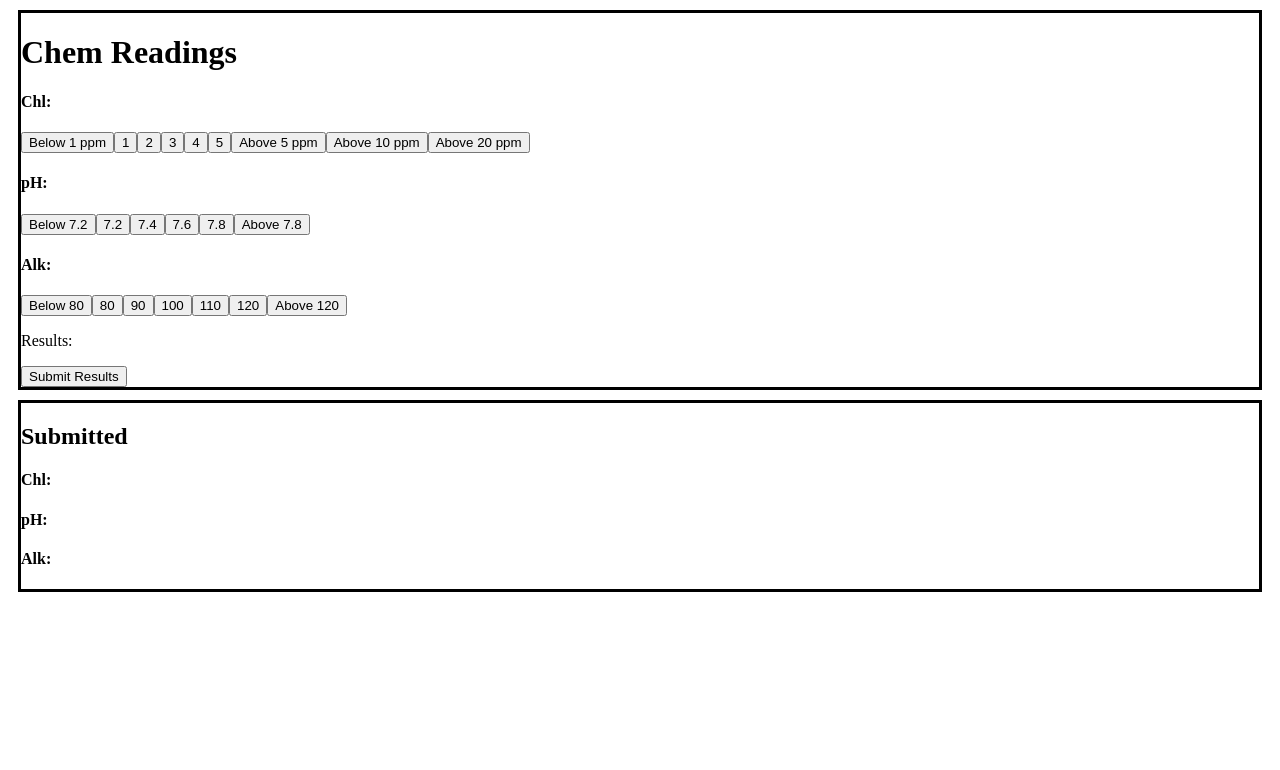
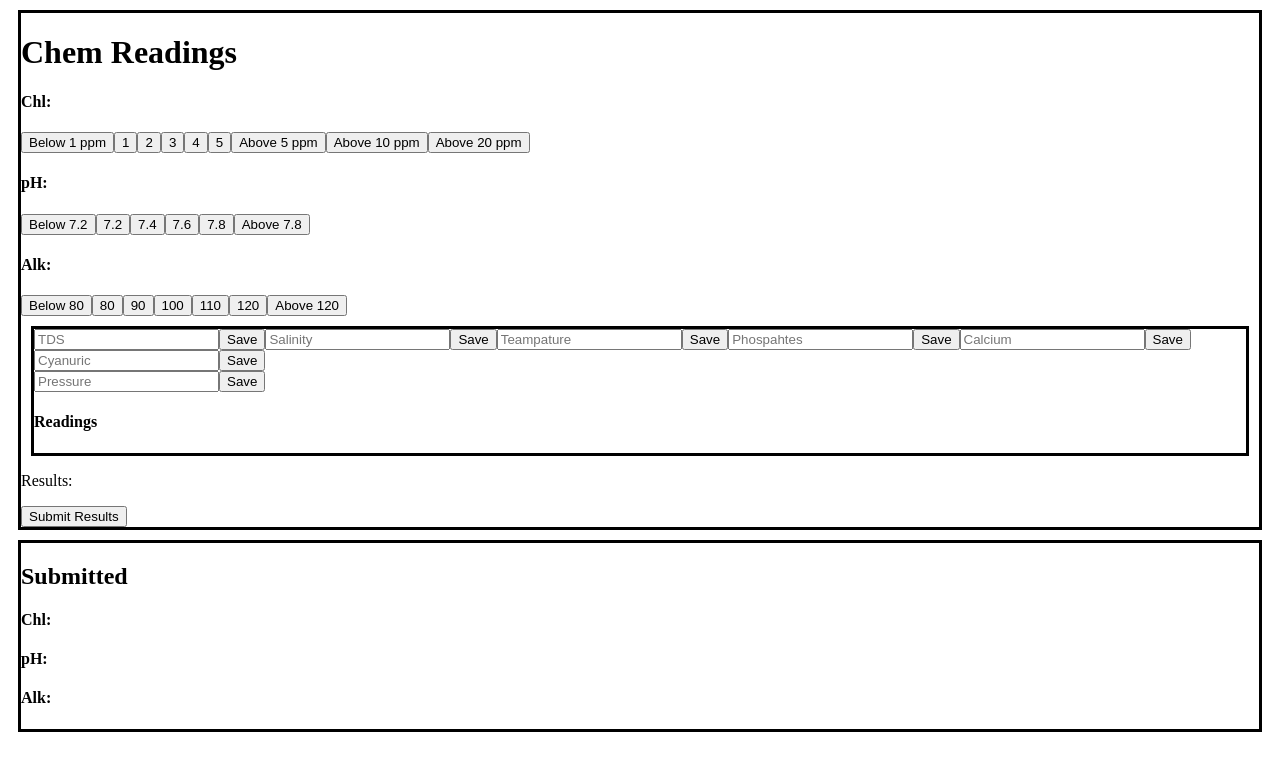
Before and after one commit to robertmills1985/pool-service, a React (Create React App) app: page / in a window 1280 px wide. Shown: the top 770 px of the page. Built offline with nearby package versions, Linux system fonts and the light colour scheme.

Commit message:
added other readings component as well as alk. need to finish other readings

```diff
--- a/src/ChemReadings.js
+++ b/src/ChemReadings.js
@@ -1,4 +1,5 @@
 import React, { Component } from 'react';
+import OtherReadings from './OtherReadings'
 import './App.css';
 
 const ChlReadings = (props) => (
@@ -188,6 +189,7 @@ class ChemReadings extends Component {
 						handleAlk120={()=>this.alk120()}
 						handleAlkA120={()=>this.alkA120()}
 					/>
+					<OtherReadings />
 					<p>Results:</p>
 					<p id="chl-results">{this.state.chl}</p>
                     <p id='ph-results'>{this.state.ph}</p>
--- /dev/null
+++ b/src/OtherReadings.js
@@ -0,0 +1,57 @@
+import React, { Component } from 'react';
+
+class OtherReadings extends Component {
+	constructor() {
+		super();
+
+		this.state = {};
+    }
+    handleTDS(){
+        var tds= document.getElementById('tds-reading').value
+        this.setState({
+            tds:'TDS is at ' + tds
+        })
+    }
+    handleSalt(){
+        var salt= document.getElementById('salt-reading').value
+        this.setState({
+            salt:'Salt is at ' + salt
+        })
+    }
+	render() {
+		return (
+			<div class="chem-panel">
+				<div>
+					<input id="tds-reading" type="text" placeholder="TDS" />
+					<button onClick={()=>this.handleTDS()} >Save</button>
+					<input id="salt-reading" type="text" placeholder="Salinity" />
+					<button onClick={()=>this.handleSalt()}>Save</button>
+					<input id="temp-reading" type="text" placeholder="Teampature" />
+					<button  >Save</button>
+					<input id="phos-reading" type="text" placeholder="Phospahtes" />
+					<button>Save</button>
+					<input id="calc-reading" type="text" placeholder="Calcium" />
+					<button>Save</button>
+					<input id="cya-reading" type="text" placeholder="Cyanuric" />
+					<button>Save</button>
+				</div>
+				<div>
+					<input id="pres-reading" type="text" placeholder="Pressure" />
+					<button>Save</button>
+				</div>
+				<div>
+					<h4>Readings</h4>
+					<p>{this.state.tds}</p>
+					<p>{this.state.salt}</p>
+					<p>{this.state.temp}</p>
+					<p>{this.state.phos}</p>
+					<p>{this.state.calc}</p>
+					<p>{this.state.cya}</p>
+					<p>{this.state.pres}</p>
+				</div>
+			</div>
+		);
+	}
+}
+
+export default OtherReadings;
```
